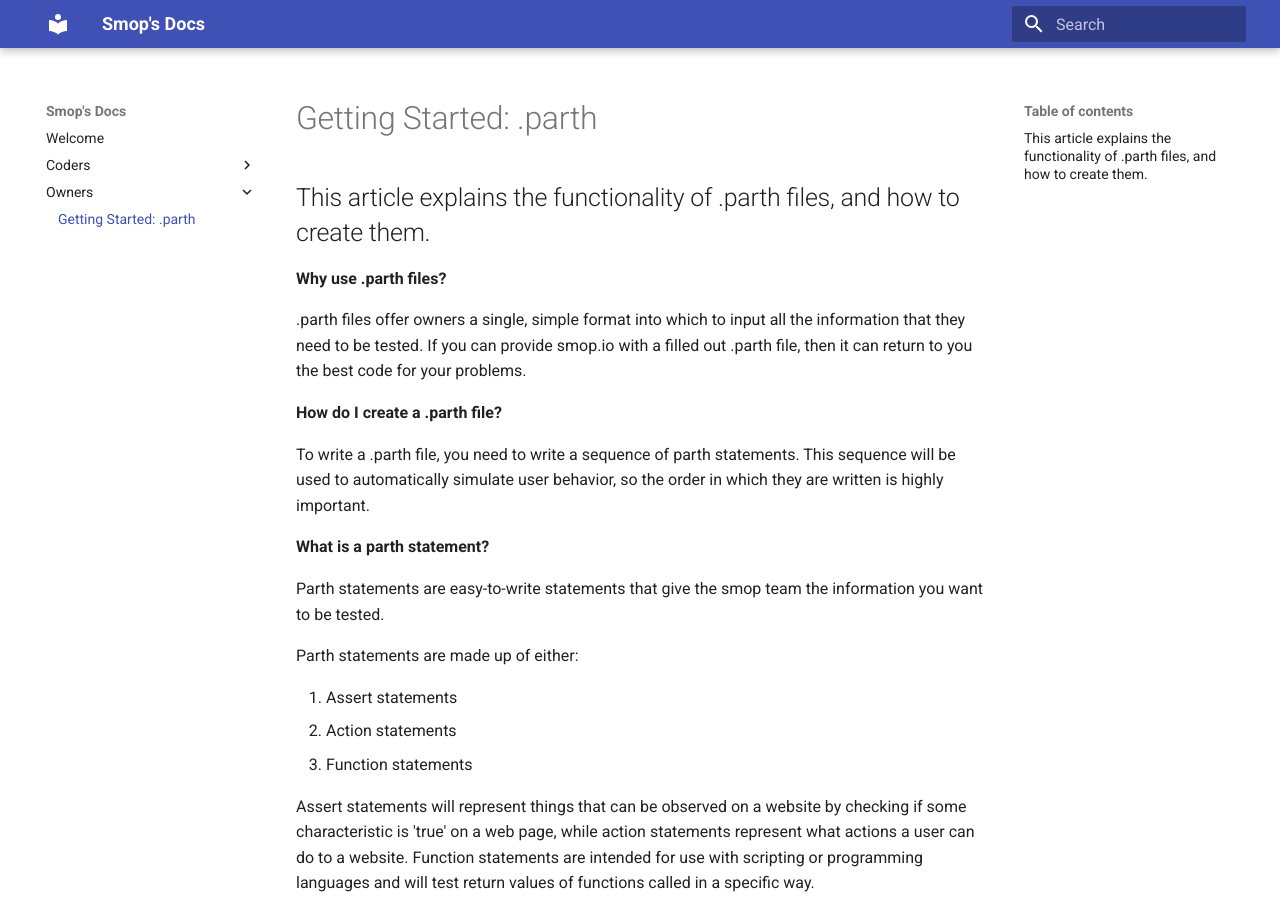
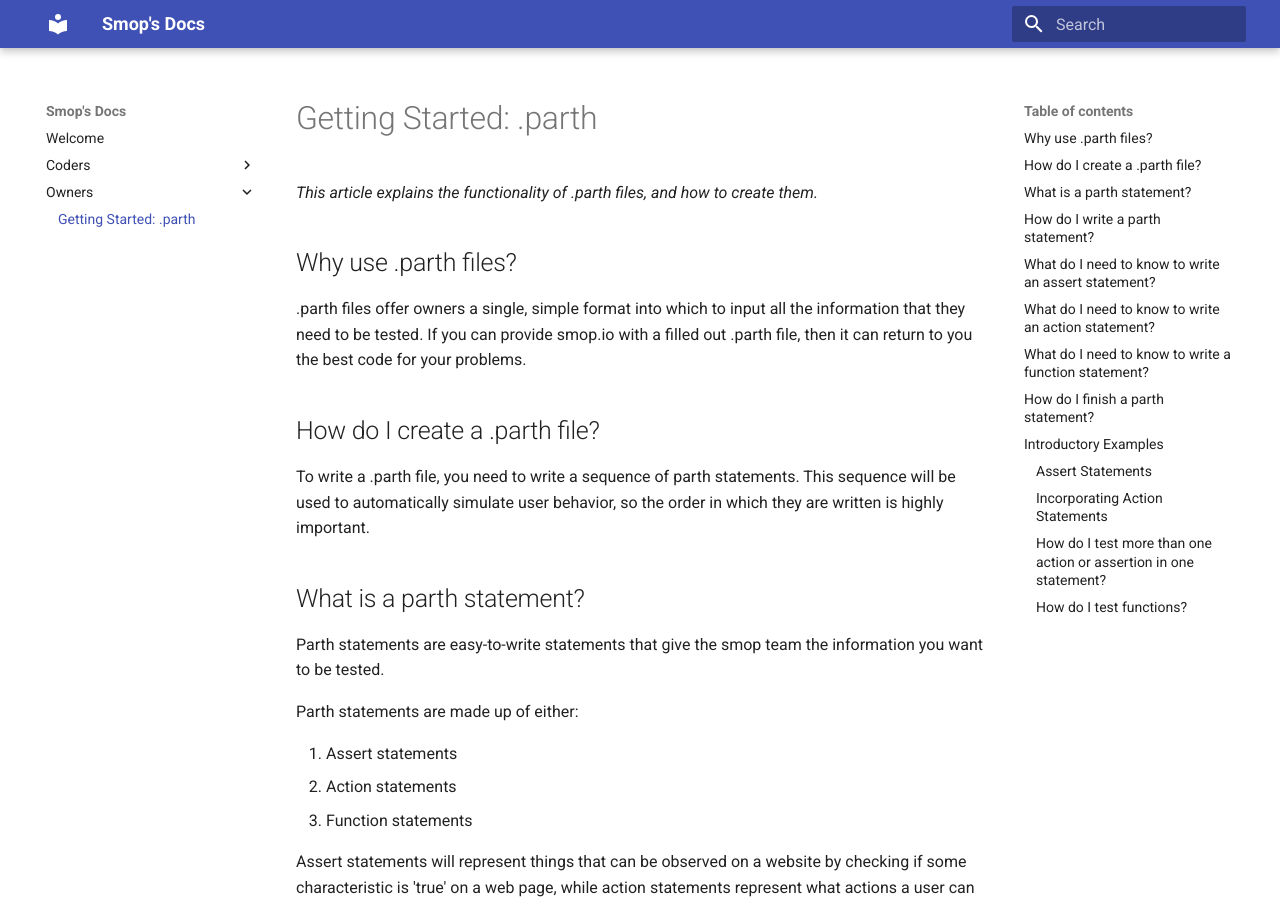
Before and after one commit to AlexShukhman/smop-docs, an MkDocs documentation site: the page built from md/Owners/Getting_Started:_Parth_Files.md, in a window 1280 px wide and 900 px high. Built offline with MkDocs 1.6.1 and Material for MkDocs 9.7.7, drawn with Linux system fonts in a browser that asks for light colours.

```diff
--- a/md/Owners/Getting_Started:_Parth_Files.md
+++ b/md/Owners/Getting_Started:_Parth_Files.md
@@ -1,16 +1,15 @@
 # Getting Started: .parth
 
-## This article explains the functionality of .parth files, and how to create them.
+*This article explains the functionality of .parth files, and how to create them.*
 
-**Why use .parth files?**
-
+## Why use .parth files?
 .parth files offer owners a single, simple format into which to input all the information that they need to be tested. If you can provide smop.io with a filled out .parth file, then it can return to you the best code for your problems.
 
-**How do I create a .parth file?**
+## How do I create a .parth file?
 
 To write a .parth file, you need to write a sequence of parth statements. This sequence will be used to automatically simulate user behavior, so the order in which they are written is highly important.
 
-**What is a parth statement?**
+## What is a parth statement?
 
 Parth statements are easy-to-write statements that give the smop team the information you want to be tested.
 
@@ -22,11 +21,11 @@ Parth statements are made up of either:
 
 Assert statements will represent things that can be observed on a website by checking if some characteristic is &#39;true&#39; on a web page, while action statements represent what actions a user can do to a website. Function statements are intended for use with scripting or programming languages and will test return values of functions called in a specific way.
 
-**How do I write a parth statement?**
+## How do I write a parth statement?
 
 The exact specification of a parth statement is given [here](https://github.com/AlexShukhman/smopapi/blob/betafrontend/test.md). However, for a more detailed tutorial, you can keep reading this document. The general form for the different kinds of  parth statements are given in their respective sections below.
 
-**What do I need to know to write an assert statement?**
+## What do I need to know to write an assert statement?
 
 The generalized form of an assert statement is given below:
 
@@ -41,7 +40,7 @@ Assert statements will begin with the characters &quot;-&gt;&quot; - simply a da
   - If the attribute requires a reference to other elements (for example, the attributes _onTopOf_ and _below_ requires two element references, one to be above the other) then these elements are to be specified as the attribute value.
   - If the attribute does not take a value in HTML (for example, the attribute _disabled_ does not take a value), it will take a boolean value (true or false) in a parth statement.
 
-**What do I need to know to write an action statement?**
+## What do I need to know to write an action statement?
 
 The generalized form of an action statement is given below:
 
@@ -53,7 +52,7 @@ Let&#39;s parse this:
 - _[(args)]_ refers to any necessary inputs that the _action_ may take. For example, if we use the selenium action &quot;send\_keys&quot;, we must provide keys to send. If we wanted to send &#39;hello, world&#39;, the beginning of the action statement would look like: _send\_keys (&#39;hello, world&#39;)_
 - _Tag id_ refers to the same notation as that described in &quot;What are assert statements?&quot; This portion of the statement will determine the type of tag which our user specifies. However, if there is no specification, then the user can simply replace the _Tag id_ with _element id. element_ being a keyword we look for.
 
-**What do I need to know to write a function statement?**
+## What do I need to know to write a function statement?
 
 The generalized form of a function statement is given below:
 
@@ -67,13 +66,13 @@ Let&#39;s parse this:
 - _Returns_ is simply the word returns.
 - _Returnvalue_ represents the value which we want the function to return on successful completion for a certain set of inputs.
 
-**How do I finish a parth statement?**
+## How do I finish a parth statement?
 
 To close a parth statement, place a semicolon after the last statement which you wish to test in a single sequence of actions. A semicolon signals the Smop team to stop the current testing sequence and proceed to the next. Semicolons may occur after just single action statements, many action statements, single assert statements, many assert statements, or any combination of action and assert statements. To see how this plays out in practice, see the examples given below.
 
-**Introductory Examples**
+## Introductory Examples
 
-**Assert Statements**
+### Assert Statements
 
 Suppose I wanted to test that the text in a header element was &#39;Foo&#39;. The parth statement is given below:
 
@@ -91,7 +90,7 @@ Suppose that I wanted to test that an image of id &#39;myLogo&#39; and with sour
 
 -&gt; image myLogo onTopOf header myHeader;
 
-**Incorporating Action Statements**
+### Incorporating Action Statements
 
 Now that assert statements are more clear (hopefully), let&#39;s look at action statements. As a refresher, while an assert statement tests for the existence of something on a webpage, action statements are designed to simulate user usage on one&#39;s webpage. These can include button clicks, link clicks, hovering a cursor over an area, scrolling - the list goes on.
 
@@ -107,7 +106,7 @@ Send\_keys (&#39;abc123&#39;) textArea myText
 
 -&gt; button myButton disabled false;
 
-**How do I test more than one action or assertion in one statement?**
+### How do I test more than one action or assertion in one statement?
 
 As can be seen in the above examples, parth statements are not limited exclusively to single line operations. Both types of statements can be chained by newline (&#39;\n&#39;) characters. As an example, suppose we wanted to simulate the entry of username and password information into textAreas with id &#39;usernametext&#39; and &#39;passwordtext&#39;, respectively, followed by clicking a button with id &#39;login&#39;, and that we know that an element named &#39;header&#39; should have the text &#39;logged in&#39; on successful completion. The parth statement would be as follows:
 
@@ -125,7 +124,7 @@ click button login
 
 -&gt; document location &#39;smop.io&#39;;
 
-**How do I test functions?**
+### How do I test functions?
 
 Testing functions with parth statements are a bit different than assert and action statements. Essentially, if you as an owner know how you would like a function to behave in certain scenarios, you can provide us this behavior. For example, suppose you knew that you wish to have the function myFunc take in arguments of 3, 4 and 5 and return the word &#39;cat&#39;. The parth statement for this behavior is given below:
 
```
Also changed, not shown: docs/Owners/Getting_Started:_Parth_Files/index.html (+198 -18 lines), docs/search/search_index.json (+64 -4 lines).
